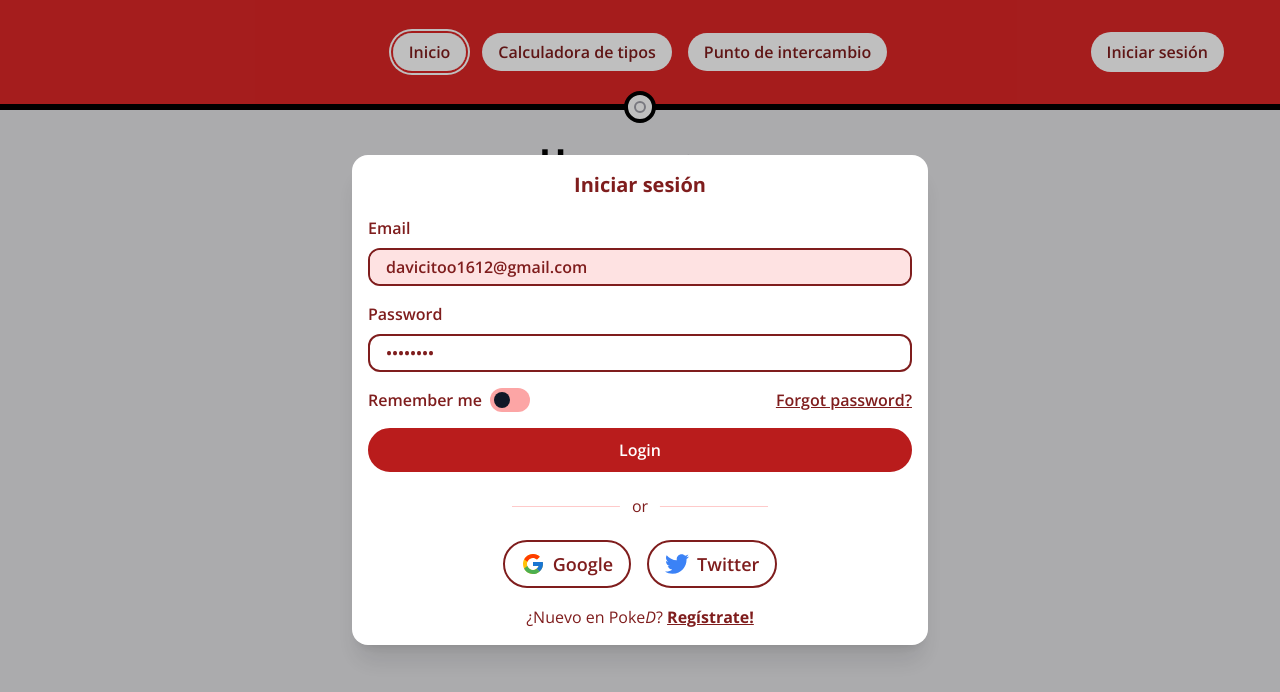
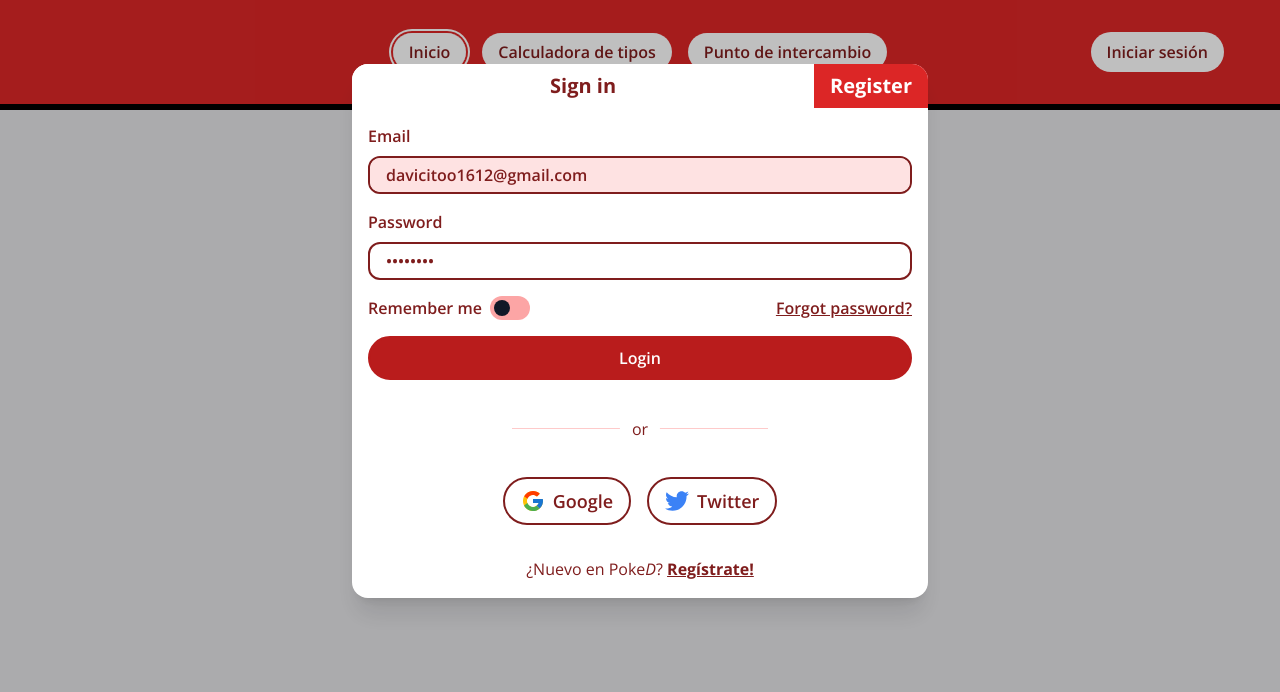
Before and after one commit to DaviidMM/poked, a React (Vite) app: page / in a window 1280 px wide. Both pictures are taken after a click on the button "Iniciar sesión". Shown: the top 692 px of the page. Built offline with nearby package versions, Linux system fonts and the light colour scheme; no server answers.

Commit message:
Development 15/12/2022

```diff
--- a/src/components/SignInUpModal/LoginContainer.jsx
+++ b/src/components/SignInUpModal/LoginContainer.jsx
@@ -13,13 +13,10 @@ export default function LoginContainer({ isSigningIn, triggerRegister }) {
   return (
     <div
       className={
-        'flex flex-col gap-4 justify-between w-1/2 transition-all duration-200 p-4 h-full' +
+        'flex flex-col gap-8 w-1/2 transition-all duration-200 p-4 h-full' +
         (isSigningIn ? '' : ' -translate-x-full opacity-0')
       }
     >
-      <h3 className="text-xl font-bold text-center">
-        {t('login_modal.title')}
-      </h3>
       <LoginForm handleLogin={handleLoginEmail} />
       <div className="flex justify-center items-center w-full relative my-4">
         <hr className="w-64 h-px bg-red-200 border-0" />
--- a/src/components/SignInUpModal/RegisterContainer.jsx
+++ b/src/components/SignInUpModal/RegisterContainer.jsx
@@ -11,11 +11,10 @@ export default function RegisterContainer({ isSigningIn, triggerLogin }) {
   return (
     <div
       className={
-        'flex flex-col gap-4 justify-between w-1/2 transition-all duration-200 p-4 h-full ' +
-        (isSigningIn ? 'opacity-0' : '-translate-x-full  opacity-100')
+        'flex flex-col gap-8 w-1/2 transition-all duration-200 p-4 h-full ' +
+        (isSigningIn ? 'opacity-0' : '-translate-x-full opacity-100')
       }
     >
-      <h3 className="text-xl font-bold text-center">Register</h3>
       <RegisterForm handleRegister={registerUserWithEmail} />
       <div className="flex justify-center items-center w-full relative my-4">
         <hr className="w-64 h-px bg-red-200 border-0" />
--- a/src/components/SignInUpModal/index.jsx
+++ b/src/components/SignInUpModal/index.jsx
@@ -24,8 +24,12 @@ export default function SignInUpModal({ closeSignInUpModal, isOpen }) {
           <div className="fixed inset-0 bg-black bg-opacity-25" />
         </Transition.Child>
 
-        <div className="fixed inset-0 overflow-y-auto">
-          <div className="justify-center text-center flex h-full items-center">
+        <div className="fixed inset-0 max-h-screen">
+          <div
+            className={
+              'justify-center text-center h-screen max-h-screen overflow-auto p-16'
+            }
+          >
             <Transition.Child
               as={Fragment}
               enter="ease-out duration-300"
@@ -40,10 +44,34 @@ export default function SignInUpModal({ closeSignInUpModal, isOpen }) {
                   'w-full max-w-xl overflow-hidden mx-auto text-red-900 transform bg-white shadow-xl rounded-2xl'
                 }
               >
+                <div className="flex flex-row justify-between">
+                  <a
+                    onClick={triggerLogin}
+                    className={
+                      'px-4 py-2 text-left transition-all duration-200 ' +
+                      (isSigningIn
+                        ? 'grow bg-white pointer-events-none'
+                        : 'bg-red-600 text-white hover:bg-red-700 hover:cursor-pointer')
+                    }
+                  >
+                    <h3 className="text-xl font-bold text-center">Sign in</h3>
+                  </a>
+                  <a
+                    onClick={triggerRegister}
+                    className={
+                      'px-4 py-2 text-right transition-all duration-200 ' +
+                      (isSigningIn
+                        ? 'bg-red-600 text-white hover:bg-red-700 hover:cursor-pointer'
+                        : 'grow bg-white pointer-events-none')
+                    }
+                  >
+                    <h3 className="text-xl font-bold text-center">Register</h3>
+                  </a>
+                </div>
                 <div
                   className={
                     'flex items-center w-[200%] transition-[height] duration-200 ' +
-                    (isSigningIn ? 'h-[490px]' : 'h-[670px]')
+                    (isSigningIn ? 'h-[490px]' : 'h-[620px]')
                   }
                 >
                   <LoginContainer
```
